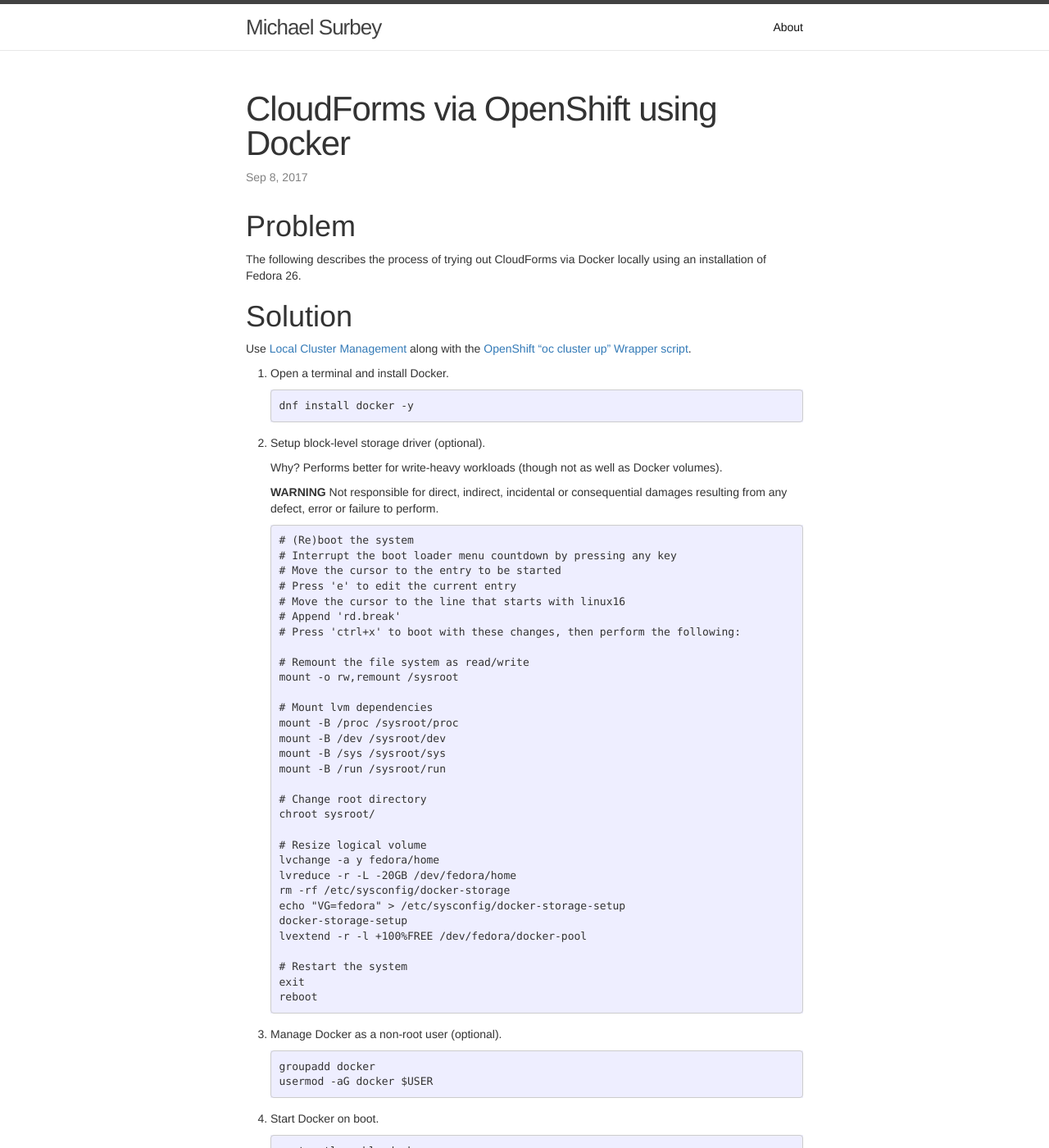
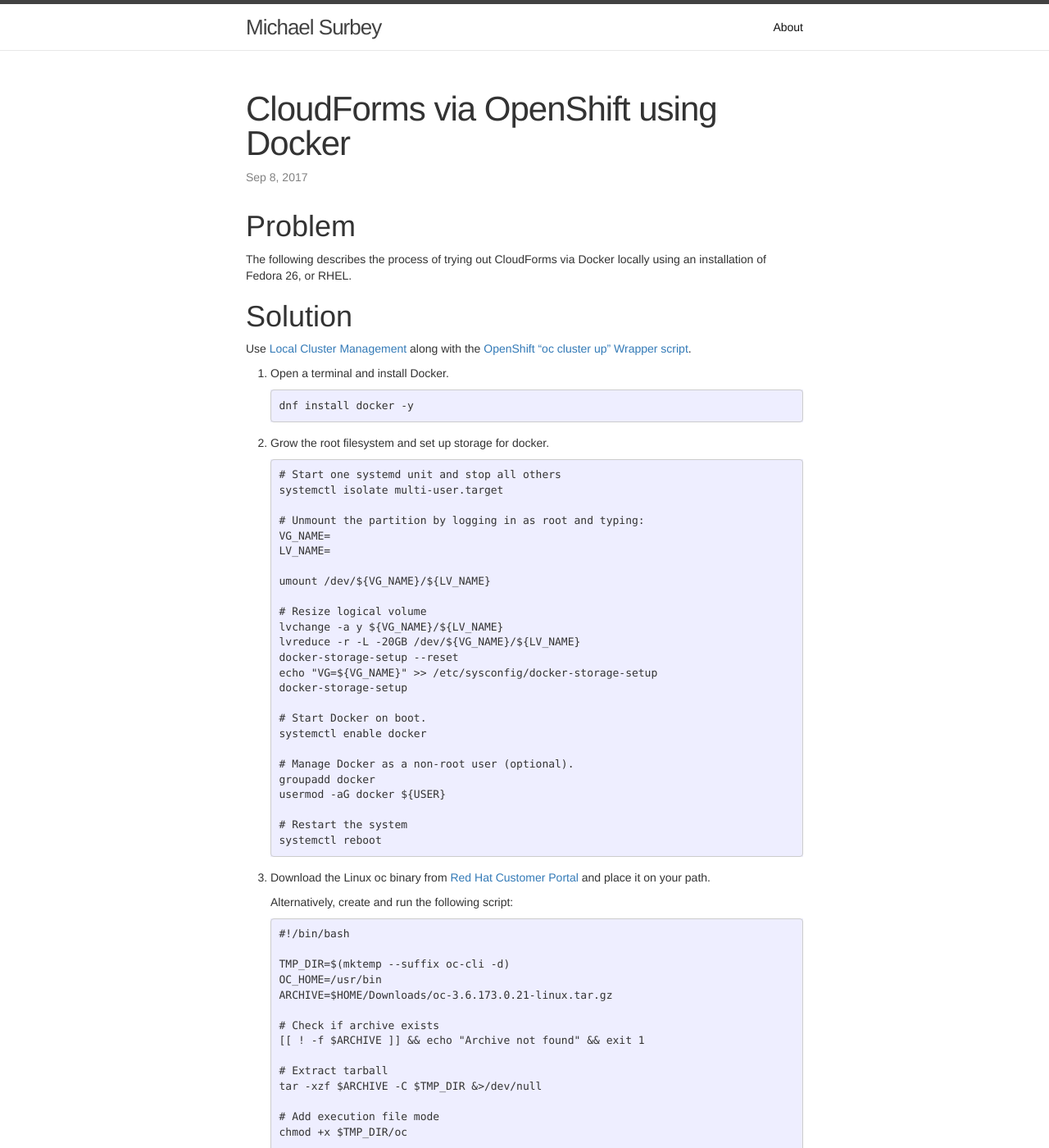
Before and after one commit to ecwpz91/ecwpz91.github.io, a Jekyll site: the page built from _posts/2017-09-08-CloudForms via OpenShift using Docker.md, in a window 1280 px wide and 1400 px high. Shown: the whole window at 82% size. Built offline with Jekyll 4.4.1, drawn with Linux system fonts in a browser that asks for light colours; nearby versions of some CDN libraries; some of the changed text lies outside the part shown.

Commit message:
Updated with more stable steps for docker storage setup

```diff
--- a/_posts/2017-09-08-CloudForms via OpenShift using Docker.md
+++ b/_posts/2017-09-08-CloudForms via OpenShift using Docker.md
@@ -6,7 +6,7 @@
 
 # Problem
 
-The following describes the process of trying out CloudForms via Docker locally using an installation of Fedora 26.
+The following describes the process of trying out CloudForms via Docker locally using an installation of Fedora 26, or RHEL.
 
 # Solution
 
@@ -16,55 +16,35 @@
 
        dnf install docker -y
 
-2. Setup block-level storage driver (optional).
+2. Grow the root filesystem and set up storage for docker.
 
-   Why? Performs better for write-heavy workloads (though not as well as Docker volumes).
+       # Start one systemd unit and stop all others
+       systemctl isolate multi-user.target
 
-   **WARNING** Not responsible for direct, indirect, incidental or consequential damages resulting from any defect, error or failure to perform.
+       # Unmount the partition by logging in as root and typing:
+       VG_NAME=
+       LV_NAME=
 
-       # (Re)boot the system
-       # Interrupt the boot loader menu countdown by pressing any key
-       # Move the cursor to the entry to be started
-       # Press 'e' to edit the current entry
-       # Move the cursor to the line that starts with linux16
-       # Append 'rd.break'
-       # Press 'ctrl+x' to boot with these changes, then perform the following:
-
-       # Remount the file system as read/write
-       mount -o rw,remount /sysroot
-
-       # Mount lvm dependencies
-       mount -B /proc /sysroot/proc
-       mount -B /dev /sysroot/dev
-       mount -B /sys /sysroot/sys
-       mount -B /run /sysroot/run
-
-       # Change root directory
-       chroot sysroot/
+       umount /dev/${VG_NAME}/${LV_NAME}
 
        # Resize logical volume
-       lvchange -a y fedora/home
-       lvreduce -r -L -20GB /dev/fedora/home
-       rm -rf /etc/sysconfig/docker-storage
-       echo "VG=fedora" > /etc/sysconfig/docker-storage-setup
+       lvchange -a y ${VG_NAME}/${LV_NAME}
+       lvreduce -r -L -20GB /dev/${VG_NAME}/${LV_NAME}
+       docker-storage-setup --reset
+       echo "VG=${VG_NAME}" >> /etc/sysconfig/docker-storage-setup
        docker-storage-setup
-       lvextend -r -l +100%FREE /dev/fedora/docker-pool
+
+       # Start Docker on boot.
+       systemctl enable docker
+
+       # Manage Docker as a non-root user (optional).
+       groupadd docker
+       usermod -aG docker ${USER}
 
        # Restart the system
-       exit
-       reboot
-
-3. Manage Docker as a non-root user (optional).
-
-       groupadd docker
-       usermod -aG docker $USER
-
-4. Start Docker on boot.
-
-       systemctl enable docker
        systemctl reboot
 
-5. Download the Linux oc binary from [Red Hat Customer Portal][3] and place it on your path.
+3. Download the Linux oc binary from [Red Hat Customer Portal][3] and place it on your path.
 
    Alternatively, create and run the following script:
 
```
Also changed, not shown: other parts of _posts/2017-09-08-CloudForms via OpenShift using Docker.md (+7 -7 lines).
